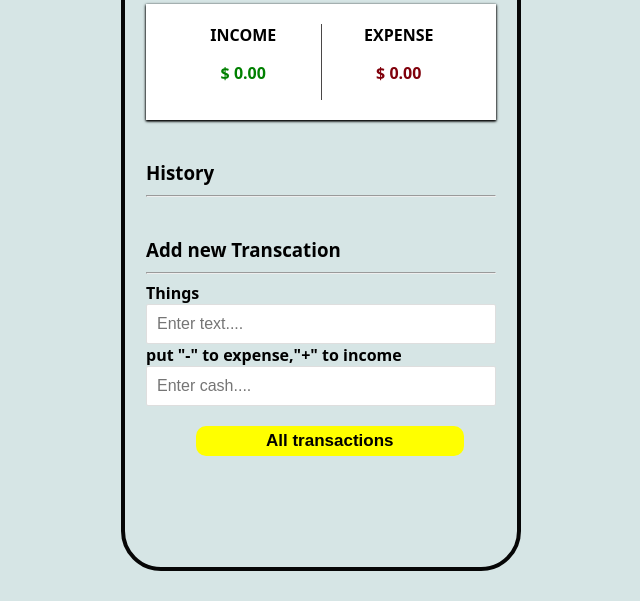
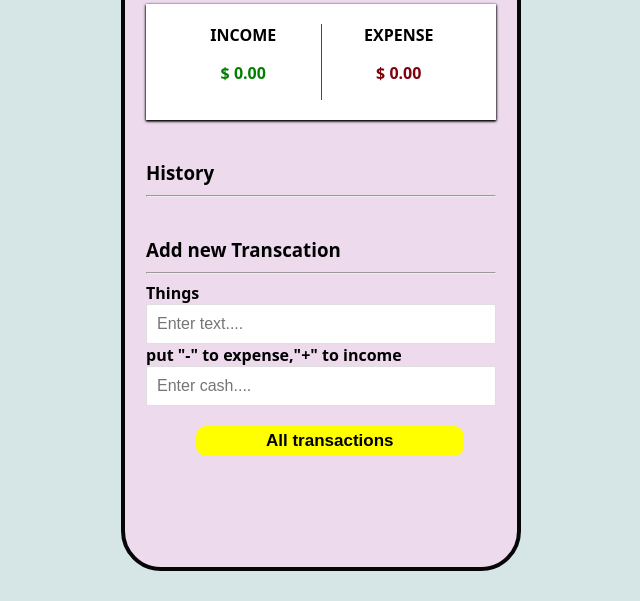
Before and after one commit to jeritbenny/budget_calculator, a plain HTML site: page index.html in a window 1280 px wide. Shown: the part 199-800 px from the top of the page, without its empty margins (319-959 px from the left). Drawn offline with Linux system fonts and the light colour scheme.

Commit message:
Budget Calculator

```diff
--- a/index.html
+++ b/index.html
@@ -7,8 +7,9 @@
     <title>Budget Calculator</title>
     <link rel="stylesheet" href="style.css">
 </head>
-<div id="bor">
+
 <body>
+    <div id="bor">
     <h2><center>Expense Calculator</center></h2>
       <div class="container">
         <h2>Balance</h2>
@@ -43,7 +44,8 @@
             <button class="btn">All transactions</button>
         </form>
       </div>
+    </div>
 </body>
-</div>
+
 <script src="script.js"></script>
 </html>
--- a/style.css
+++ b/style.css
@@ -143,3 +143,6 @@ label{
  border-radius: 40px;
  margin-top: 10px;
 }
+#bor{
+    background-color: rgb(237, 219, 237);
+}
```
